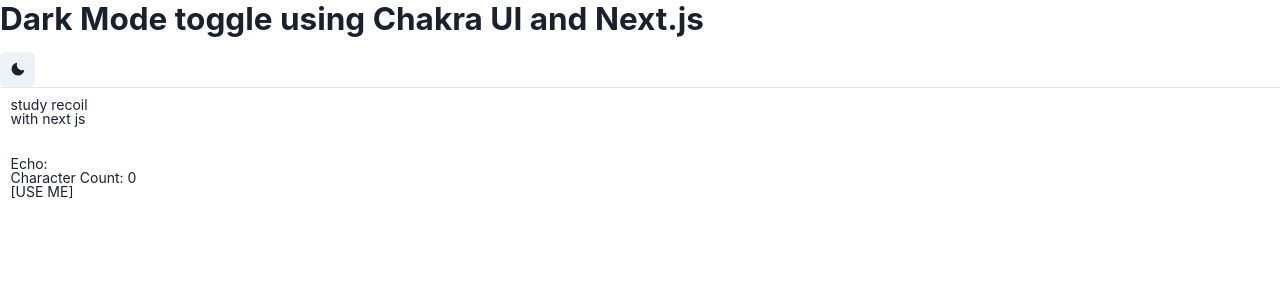
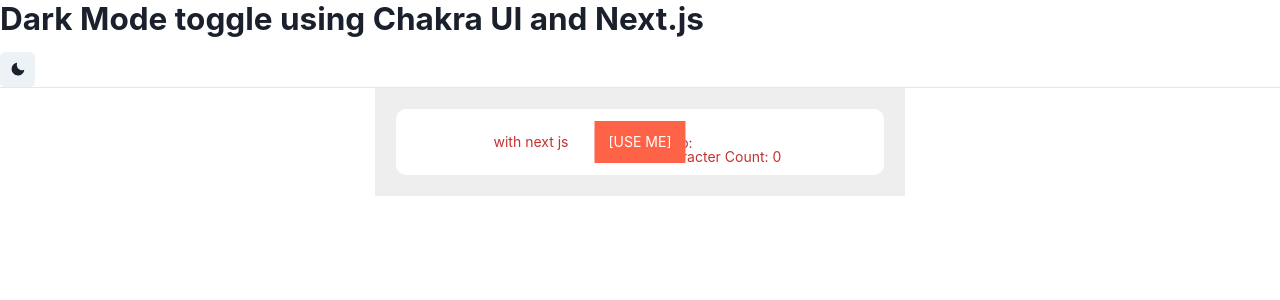
Before and after one commit to HyeYeong/study-recoil, a Next.js app: page / in a window 1280 px wide. Shown: the top 300 px of the page. Built offline with nearby package versions, Linux system fonts and the light colour scheme.

Commit message:
feat: practise chakra ui

```diff
--- a/src/pages/index.tsx
+++ b/src/pages/index.tsx
@@ -2,7 +2,7 @@
 import { CharacterCounter } from '@src/components/organisms/CharacterCounter';
 import { ShowData } from '@src/components/molecules/ShowData';
 import { useColorMode } from '@chakra-ui/color-mode';
-import { Heading, Box } from '@chakra-ui/layout';
+import { Heading, Box, Center, AbsoluteCenter, Container, Flex } from '@chakra-ui/layout';
 import { MoonIcon, SunIcon } from '@chakra-ui/icons';
 import { IconButton } from '@chakra-ui/button';
 
@@ -21,13 +21,23 @@
         </IconButton>
 
         <hr />
-        <Box m={[2, 3]}>
-          <h1>study recoil</h1>
-          <p>with next js</p>
-          <br />
-          <CharacterCounter />
-          <ShowData />
-        </Box>
+        <Container bg={'#eee'} w={'100%'} p={[2, 3]} color={'#3e3e3e'}>
+          <Box position='relative' bg={'#fff'} m={[2, 3]} p={[3, 3]} borderRadius={'10px'} alignItems={'center'} display={'flex'} color={'red.600'}>
+            <Center width={'300px'} as='p'>
+              <span>with next js</span>
+              <br />
+            </Center>
+            <CharacterCounter />
+            <AbsoluteCenter bg='tomato' p='4' color='white' axis='both'>
+              <ShowData />
+            </AbsoluteCenter>
+          </Box>
+        </Container>
+        <Container>
+          <Flex>
+          {/* https://chakra-ui.com/docs/components/flex */}
+          </Flex>
+        </Container>
       </main>
     </div>
   );
```
